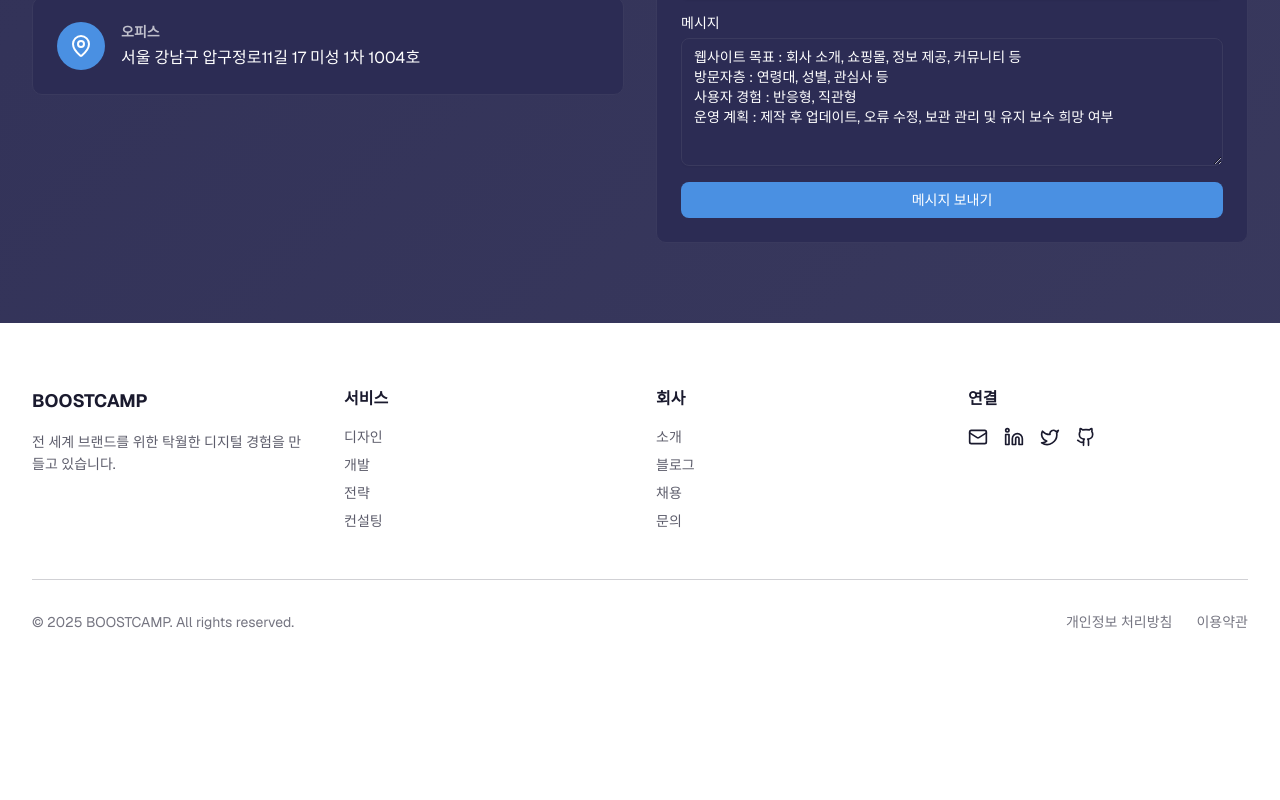
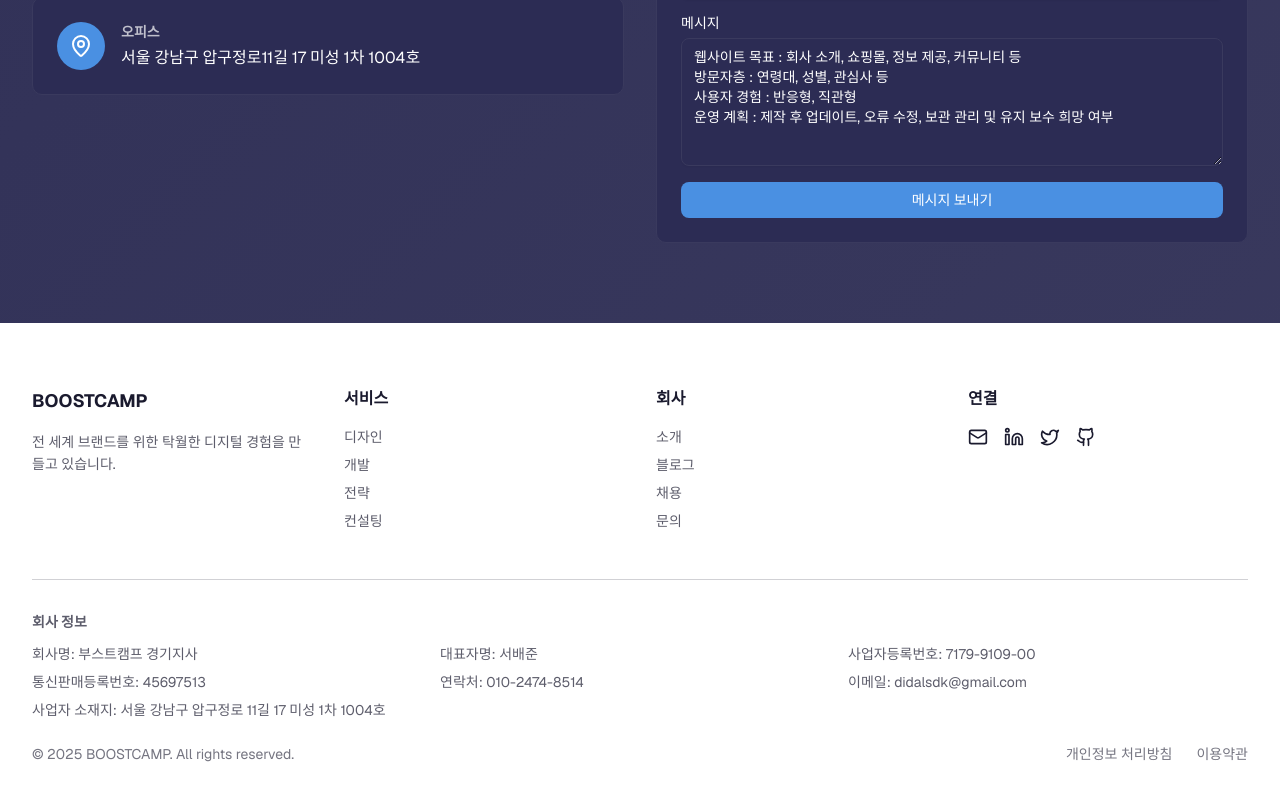
Before and after one commit to didalsdk-web/1107TEST, a Next.js app: page / in a window 1280 px wide. Shown: the part 5720-6520 px from the top of the page. Before the commit the page ends 6416 px from the top, so only its background shows below. Built offline with nearby package versions, Linux system fonts and the light colour scheme; no server answers; the database is empty.

Commit message:
feat: Add company information to footer and update terms of service

```diff
--- a/components/footer.tsx
+++ b/components/footer.tsx
@@ -98,6 +98,20 @@ export default function Footer() {
           </div>
 
           <div className="border-t border-background/20 pt-8">
+            {/* 회사 정보 */}
+            <div className="mb-6 text-sm opacity-70 space-y-1">
+              <p className="font-semibold mb-3">회사 정보</p>
+              <div className="grid grid-cols-1 md:grid-cols-2 lg:grid-cols-3 gap-2">
+                <p>회사명: 부스트캠프 경기지사</p>
+                <p>대표자명: 서배준</p>
+                <p>사업자등록번호: 7179-9109-00</p>
+                <p>통신판매등록번호: 45697513</p>
+                <p>연락처: 010-2474-8514</p>
+                <p>이메일: didalsdk@gmail.com</p>
+              </div>
+              <p className="mt-2">사업자 소재지: 서울 강남구 압구정로 11길 17 미성 1차 1004호</p>
+            </div>
+
             <div className="flex flex-col md:flex-row justify-between items-center text-sm opacity-60">
               <p>&copy; 2025 BOOSTCAMP. All rights reserved.</p>
               <div className="flex gap-6">
@@ -410,7 +424,7 @@ export default function Footer() {
             <section className="space-y-4">
               <h2 className="text-2xl font-semibold mt-8 mb-4">제1조(목적)</h2>
               <p className="leading-relaxed">
-                이 약관은 양민아(전자상거래 사업자)가 운영하는 부스트캠프 경기지사 사이버 몰(이하 &quot;몰&quot;이라 한다)에서 제공하는 인터넷 관련 서비스(이하 &quot;서비스&quot;라 한다)를 이용함에 있어 사이버 몰과 이용자의 권리/ 의무 및 책임사항을 규정함을 목적으로 합니다.
+                이 약관은 서배준(전자상거래 사업자)가 운영하는 부스트캠프 경기지사 사이버 몰(이하 &quot;몰&quot;이라 한다)에서 제공하는 인터넷 관련 서비스(이하 &quot;서비스&quot;라 한다)를 이용함에 있어 사이버 몰과 이용자의 권리/ 의무 및 책임사항을 규정함을 목적으로 합니다.
               </p>
               <p className="text-muted-foreground italic">
                 ※「PC통신, 무선 등을 이용하는 전자상거래에 대해서도 그 성질에 반하지 않는 한 이 약관을 준용합니다.」
```
